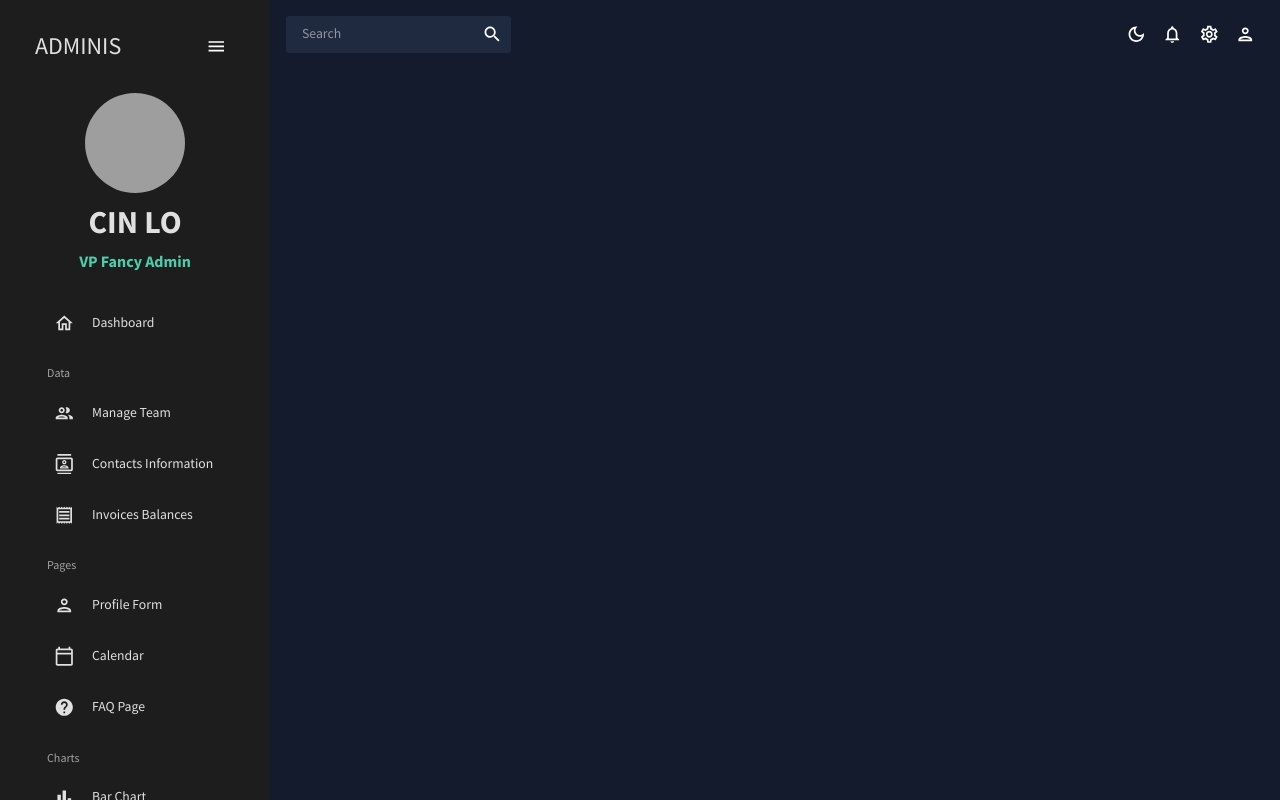
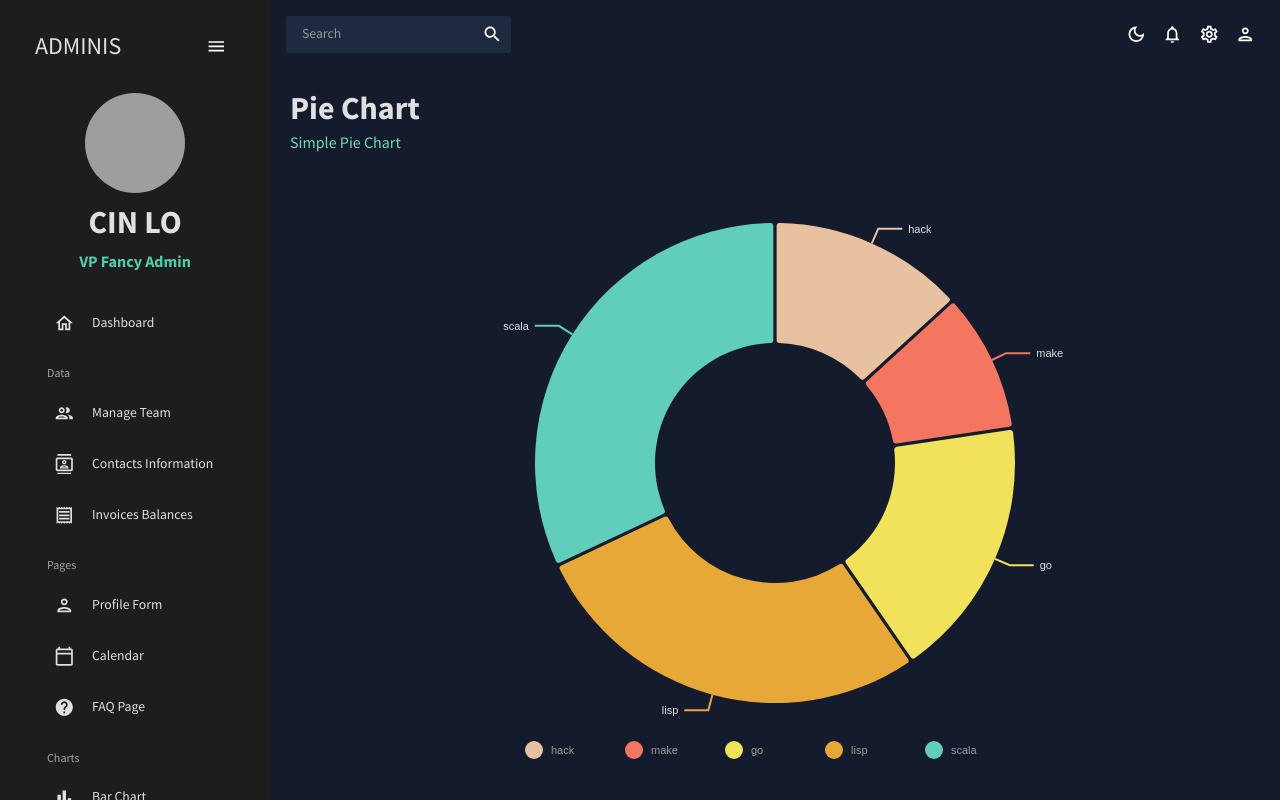
Before and after one commit to CinLo82/reactDashboardApp, a React (Create React App) app: page /pie in a window 1280 px wide. Built offline with nearby package versions, Linux system fonts and the light colour scheme; grey boxes are pictures that could not be loaded.

Commit message:
Pie Page

```diff
--- a/src/App.js
+++ b/src/App.js
@@ -11,7 +11,7 @@
 import Calendar from './scenes/calendar';
 import FAQ from './scenes/faq';
 import Bar from './scenes/bar';
-//import Pie from './scenes/pie';
+import Pie from './scenes/pie';
 //import Line from './scenes/line';
 //import Geography from './scenes/geography';
 
@@ -36,8 +36,8 @@
               <Route path='/calendar' element={<Calendar />} />
               <Route path='/faq' element={<FAQ />} />
               <Route path='/bar' element={<Bar />} />
+              <Route path='/pie' element={<Pie />} />
               {/* <Route path='/line' element={<Line />} /> */}
-              {/* <Route path='/pie' element={<Pie />} /> */}
               {/* <Route path='/geography' element={<Geography />} /> */}
 
             </Routes>
--- /dev/null
+++ b/src/components/PieChart.jsx
@@ -0,0 +1,110 @@
+import { useTheme } from '@mui/material'
+import { ResponsivePie } from '@nivo/pie'
+import { tokens } from '../theme';
+import { mockPieData  as data } from '../data/mockData';
+
+const PieChart = () => {
+    const theme = useTheme();
+    const colors = tokens(theme.palette.mode);
+
+    return(
+    <ResponsivePie
+      data={data}
+      theme={{
+        axis: {
+          domain: {
+            line: {
+              stroke: colors.grey[100],
+            },
+          },
+          legend: {
+            text: {
+              fill: colors.grey[100],
+            },
+          },
+          ticks: {
+            line: {
+              stroke: colors.grey[100],
+              strokeWidth: 1,
+            },
+            text: {
+              fill: colors.grey[100],
+            },
+          },
+        },
+        legends: {
+          text: {
+            fill: colors.grey[100],
+          },
+        },
+      }}
+      margin={{ top: 40, right: 80, bottom: 80, left: 80 }}
+      innerRadius={0.5}
+      padAngle={0.7}
+      cornerRadius={3}
+      activeOuterRadiusOffset={8}
+      borderColor={{
+        from: "color",
+        modifiers: [["darker", 0.2]],
+      }}
+      arcLinkLabelsSkipAngle={10}
+      arcLinkLabelsTextColor={colors.grey[100]}
+      arcLinkLabelsThickness={2}
+      arcLinkLabelsColor={{ from: "color" }}
+      enableArcLabels={false}
+      arcLabelsRadiusOffset={0.4}
+      arcLabelsSkipAngle={7}
+      arcLabelsTextColor={{
+        from: "color",
+        modifiers: [["darker", 2]],
+      }}
+      defs={[
+        {
+          id: "dots",
+          type: "patternDots",
+          background: "inherit",
+          color: "rgba(255, 255, 255, 0.3)",
+          size: 4,
+          padding: 1,
+          stagger: true,
+        },
+        {
+          id: "lines",
+          type: "patternLines",
+          background: "inherit",
+          color: "rgba(255, 255, 255, 0.3)",
+          rotation: -45,
+          lineWidth: 6,
+          spacing: 10,
+        },
+      ]}
+      legends={[
+        {
+          anchor: "bottom",
+          direction: "row",
+          justify: false,
+          translateX: 0,
+          translateY: 56,
+          itemsSpacing: 0,
+          itemWidth: 100,
+          itemHeight: 18,
+          itemTextColor: "#999",
+          itemDirection: "left-to-right",
+          itemOpacity: 1,
+          symbolSize: 18,
+          symbolShape: "circle",
+          effects: [
+            {
+              on: "hover",
+              style: {
+                itemTextColor: "#000",
+              },
+            },
+          ],
+        },
+      ]}
+    />
+  );
+};
+
+export default PieChart;
--- /dev/null
+++ b/src/scenes/pie/index.js
@@ -0,0 +1,16 @@
+import { Box } from '@mui/material'
+import Header from '../../components/Header'
+import PieChart from '../../components/PieChart'
+
+const Pie = () => {
+    return (
+        <Box m='20px' >
+            <Header title='Pie Chart' subtitle='Simple Pie Chart' />
+            <Box height='75vh' >
+                <PieChart />
+            </Box>
+        </Box>
+    );
+}
+
+export default Pie;
```
